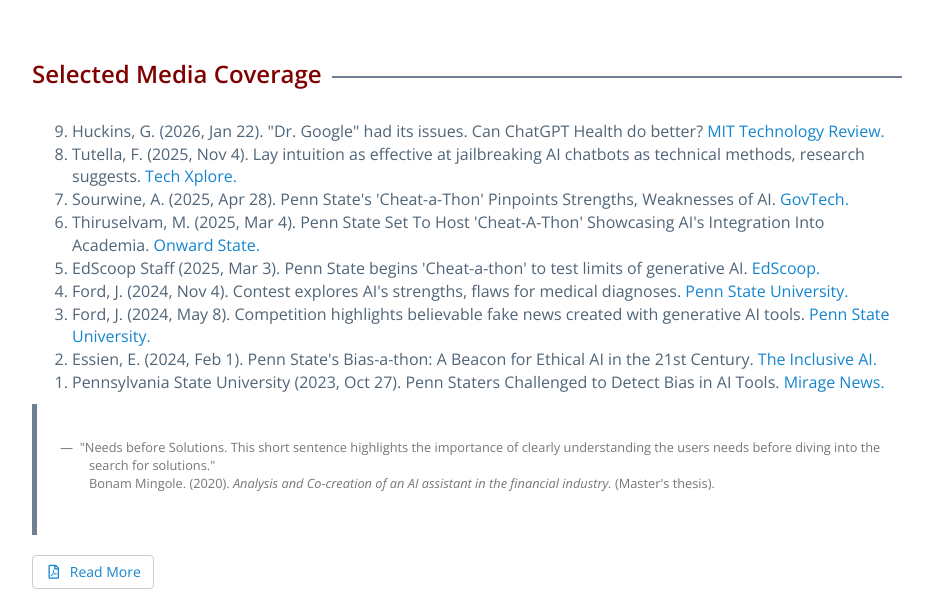
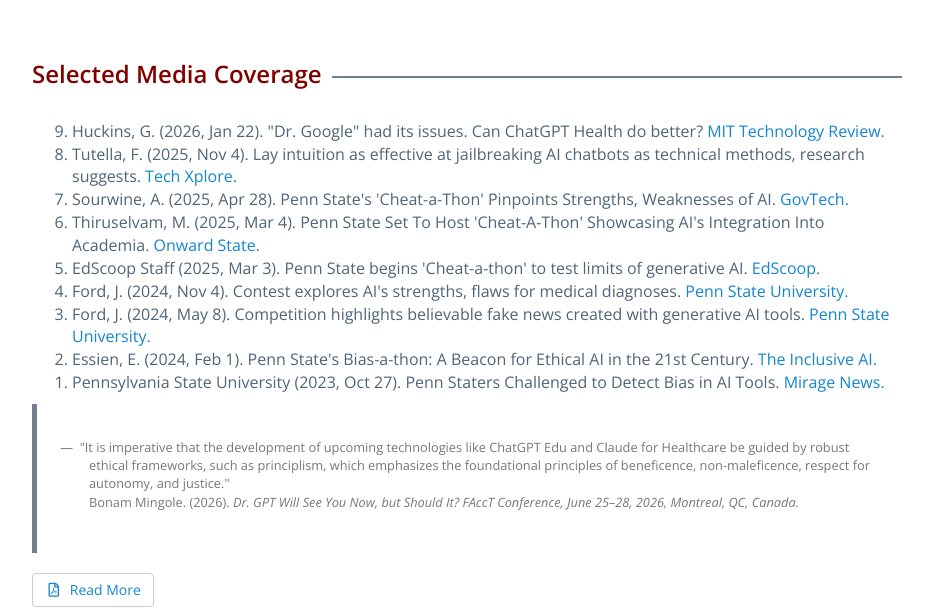
Before and after one commit to Bonam-M/bonam-M.github.io, a plain HTML site: page research.html in a window 1280 px wide. Shown: the part 1165-1775 px from the top of the page, without its empty margins (173-1106 px from the left). Drawn offline with nearby package versions, Linux system fonts and the light colour scheme; some icons are missing.

Commit message:
Update research.html

```diff
--- a/research.html
+++ b/research.html
@@ -140,9 +140,9 @@
         <!-- Sample quote from the dissertation -->
         <blockquote>
           <footer>
-          "Needs before Solutions. This short sentence highlights the importance of clearly understanding
-          the users needs before diving into the search for solutions."<br>
-           Bonam Mingole. (2020). <em>Analysis and Co-creation of an AI assistant in the financial industry.</em> (Master's thesis).
+          "It is imperative that the development of upcoming technologies like ChatGPT Edu and Claude for Healthcare be guided by robust ethical frameworks,
+          such as principlism, which emphasizes the foundational principles of beneficence, non-maleficence, respect for autonomy, and justice."<br>
+           Bonam Mingole. (2026). <em>Dr. GPT Will See You Now, but Should It? FAccT Conference, June 25–28, 2026, Montreal, QC, Canada.</em>
           </footer>
         </blockquote>
 
```
